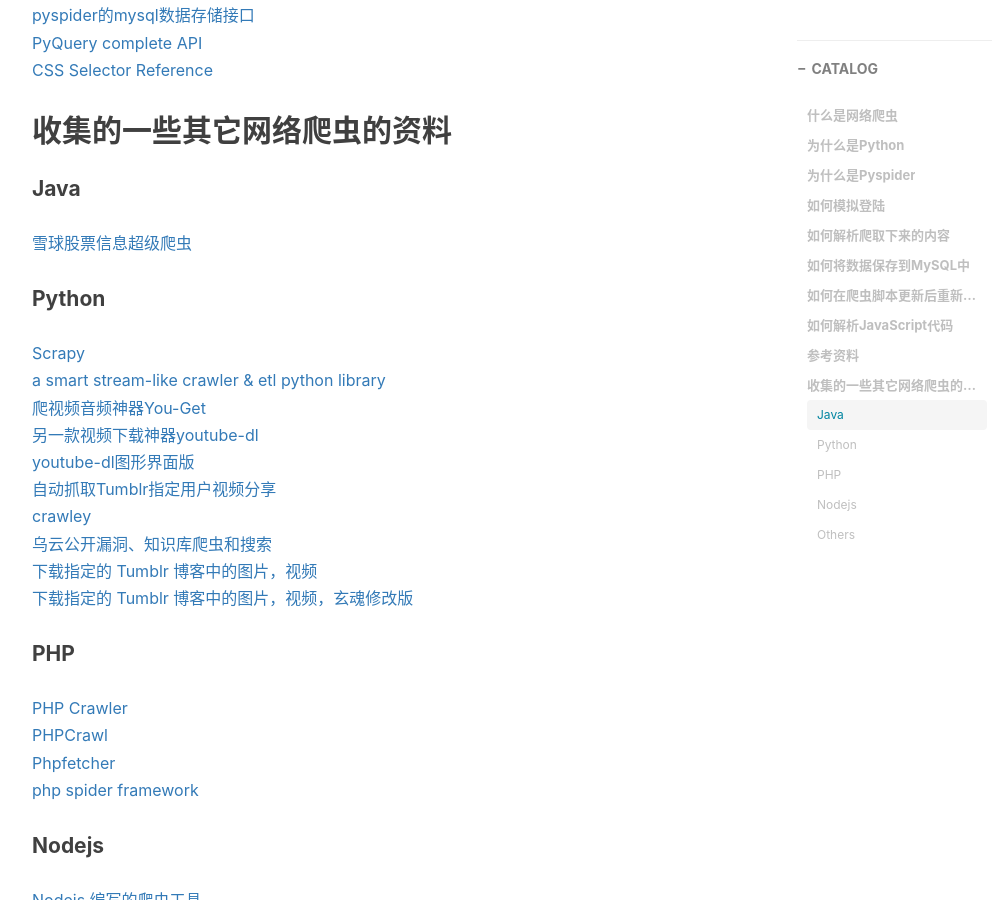
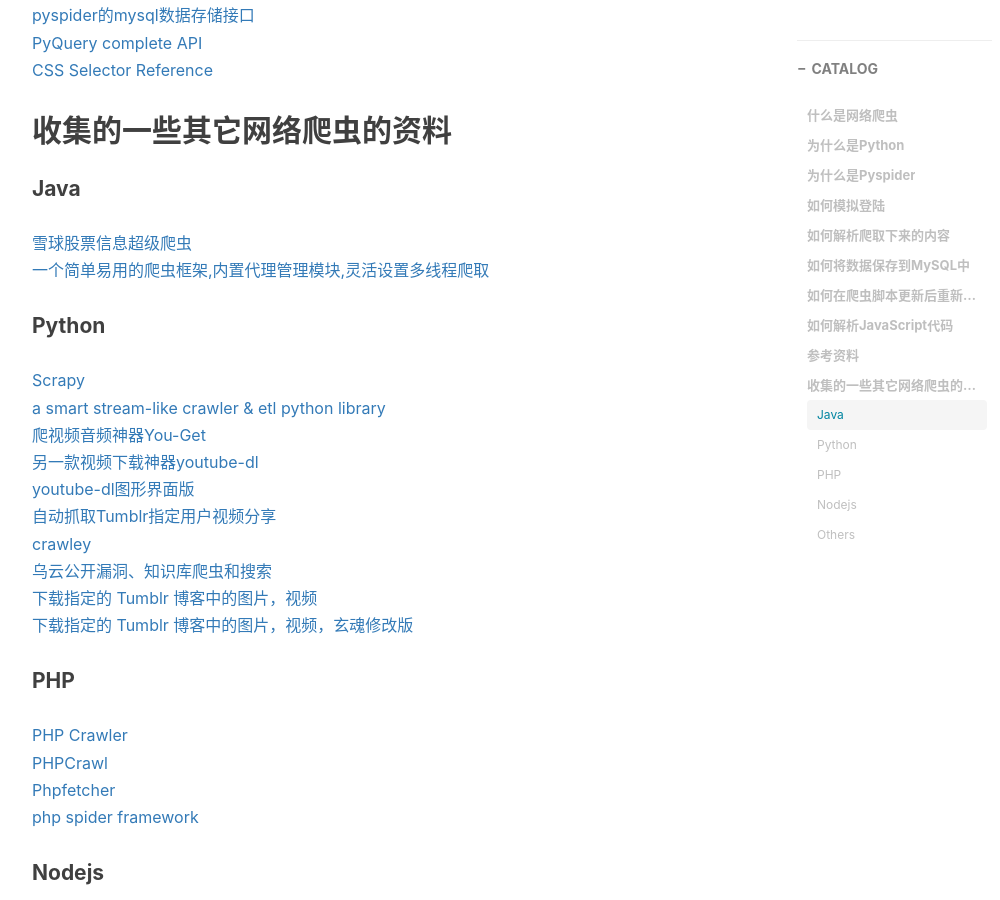
Before and after one commit to figofuture/figofuture.github.io, a Jekyll site: the page built from _posts/2016-08-10-pyspider-as-a-web-crawler-system.markdown, in a window 1280 px wide and 900 px high, scrolled down 11282 px. Shown: the whole window, without its empty margins (233-1233 px from the left). Built offline with Jekyll 4.4.1, drawn with Linux system fonts in a browser that asks for light colours; nearby versions of some CDN libraries; comment, search, counter and statistics services are not loaded.

Commit message:
add new crawler based on Java

```diff
--- a/_posts/2016-08-10-pyspider-as-a-web-crawler-system.markdown
+++ b/_posts/2016-08-10-pyspider-as-a-web-crawler-system.markdown
@@ -426,6 +426,7 @@
 
 #### Java
 [雪球股票信息超级爬虫](https://github.com/decaywood/XueQiuSuperSpider)
+[一个简单易用的爬虫框架,内置代理管理模块,灵活设置多线程爬取](https://github.com/MrJiao/SpiderJackson)
 
 #### Python
 [Scrapy](http://scrapy.org/)
```
